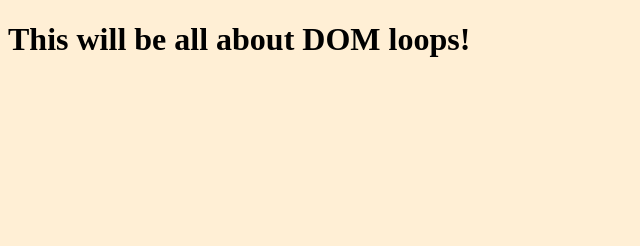
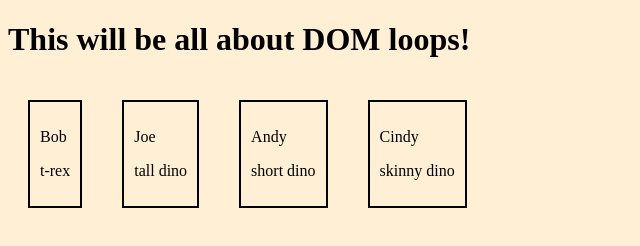
Before and after one commit to ToddSpainhour/dom-loops, a plain HTML site: page index.html in a window 1280 px wide. Shown: the whole page, without its empty margins (0-640 px from the left). Drawn offline with Linux system fonts and the light colour scheme.

Commit message:
dom work complete

```diff
--- a/index.html
+++ b/index.html
@@ -10,7 +10,8 @@
 </head>
 <body>
 <h1>This will be all about DOM loops!</h1>
-<script src="loops.js"></script>
+<div id="dino-barn" class="someRandomClass"></div>
+<script src="main.js"></script>
 
 </body>
 </html>
--- a/main.css
+++ b/main.css
@@ -1,3 +1,15 @@
 body {
 background-color: papayawhip;
 }
+
+#dino-barn {
+    display: flex;
+}
+
+.dinosour {
+    border-style: solid;
+    border-width: 2px;
+    margin: 20px;
+    padding: 10px;
+
+}
--- a/main.js
+++ b/main.js
@@ -1 +1,31 @@
 console.log('Your JavaScript is connected.')
+
+const dinosours = [
+{type: "t-rex", name: "Bob"},
+{type: "tall dino", name: "Joe"},
+{type: "short dino", name: "Andy"},
+{type: "skinny dino", name: "Cindy"},
+
+];
+
+const printToDom = (divId, textToPrint) => {
+    const selectedDiv = document.getElementById(divId);
+    selectedDiv.innerHTML = textToPrint;
+}
+
+
+
+
+const buildDinoCards = () => {
+    let domString = '';
+for (i = 0; i < dinosours.length; i++){
+    domString += '<div class="dinosour">'
+domString += `<p>${dinosours[i].name}</p>`
+domString += `<p>${dinosours[i].type}</p>`
+domString += '</div>'
+}
+//console.log('domString', domString)
+printToDom('dino-barn', domString)
+}
+
+buildDinoCards()
```
